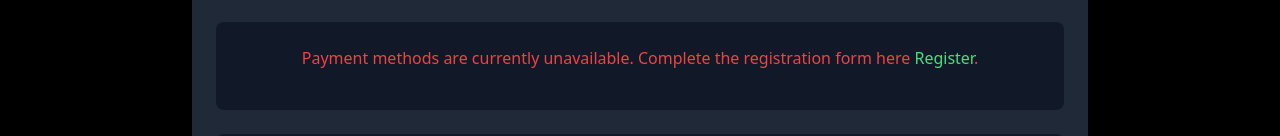
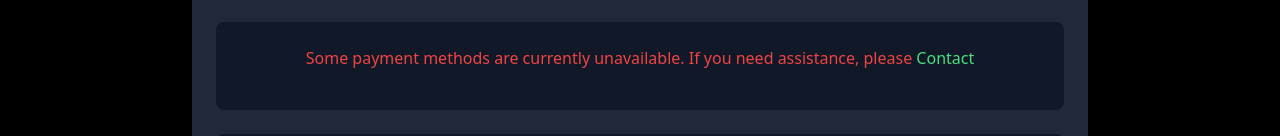
Before and after one commit to code-looney/codelooney-hub-proto, a React (Vite) app: page /checkout in a window 1280 px wide. Shown: the part 380-516 px from the top of the page. Built offline with nearby package versions, Linux system fonts and the light colour scheme.

Commit message:
change payment availability

```diff
--- a/src/components/CheckoutPage.jsx
+++ b/src/components/CheckoutPage.jsx
@@ -168,7 +168,7 @@ const CheckoutPage = () => {
             <div className='bg-gray-900 p-6 rounded-lg mb-6'>
               {Object.values(unavailableMethods).includes(true) && (
                 <p className='text-red-500 text-center mb-4'>
-                  Payment methods are currently unavailable. Complete the registration form here  <a href="/" className='text-green-400 hover:underline'>Register</a>.
+                  Some payment methods are currently unavailable. If you need assistance, please  <a href="/contact" className='text-green-400 hover:underline'>Contact</a>
                 </p>
               )}
             </div>
--- /dev/null
+++ b/src/components/Loader.jsx
@@ -0,0 +1,5 @@
+export default function Loader() {
+    return <svg className="spinner" width="65px" height="65px" viewBox="0 0 66 66" xmlns="http://www.w3.org/2000/svg">
+   <circle className="path" fill="none" strokeWidth="6" strokeLinecap="round" cx="33" cy="33" r="30"></circle>
+</svg>;
+}
```
